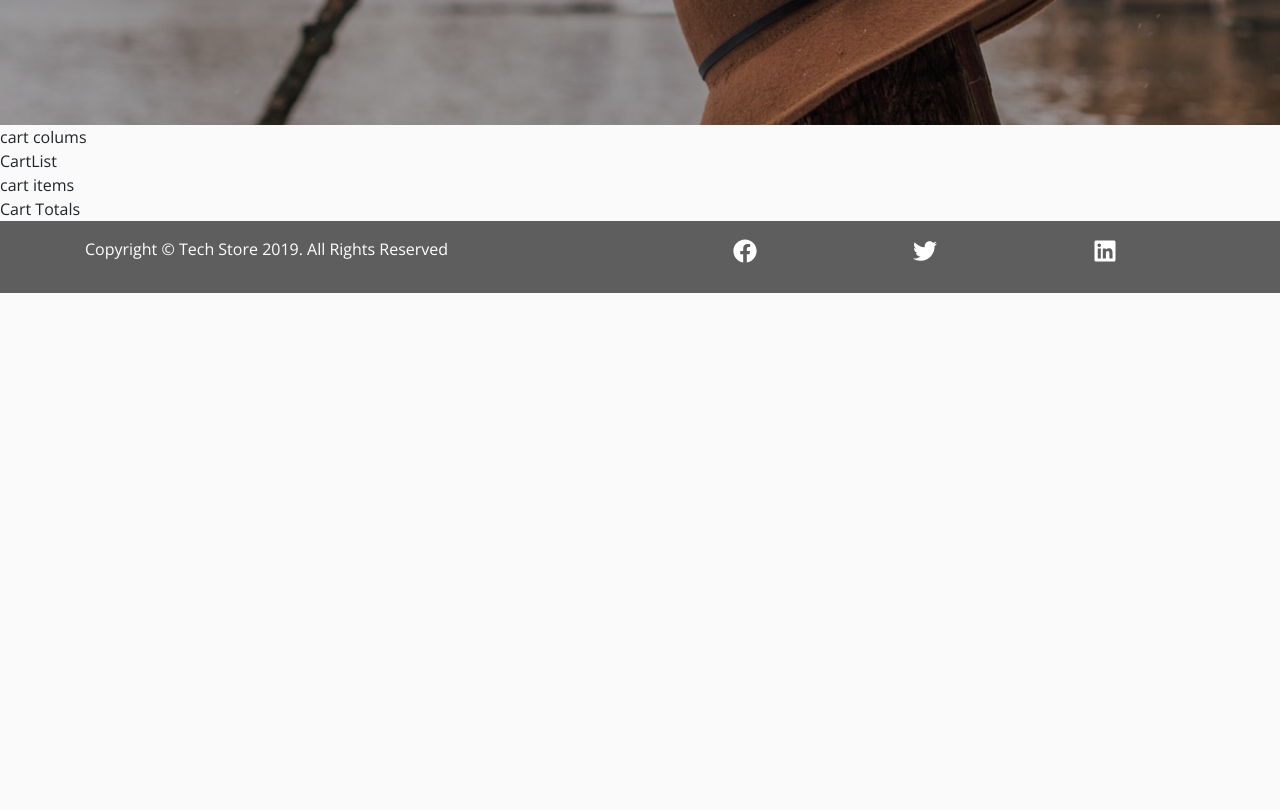
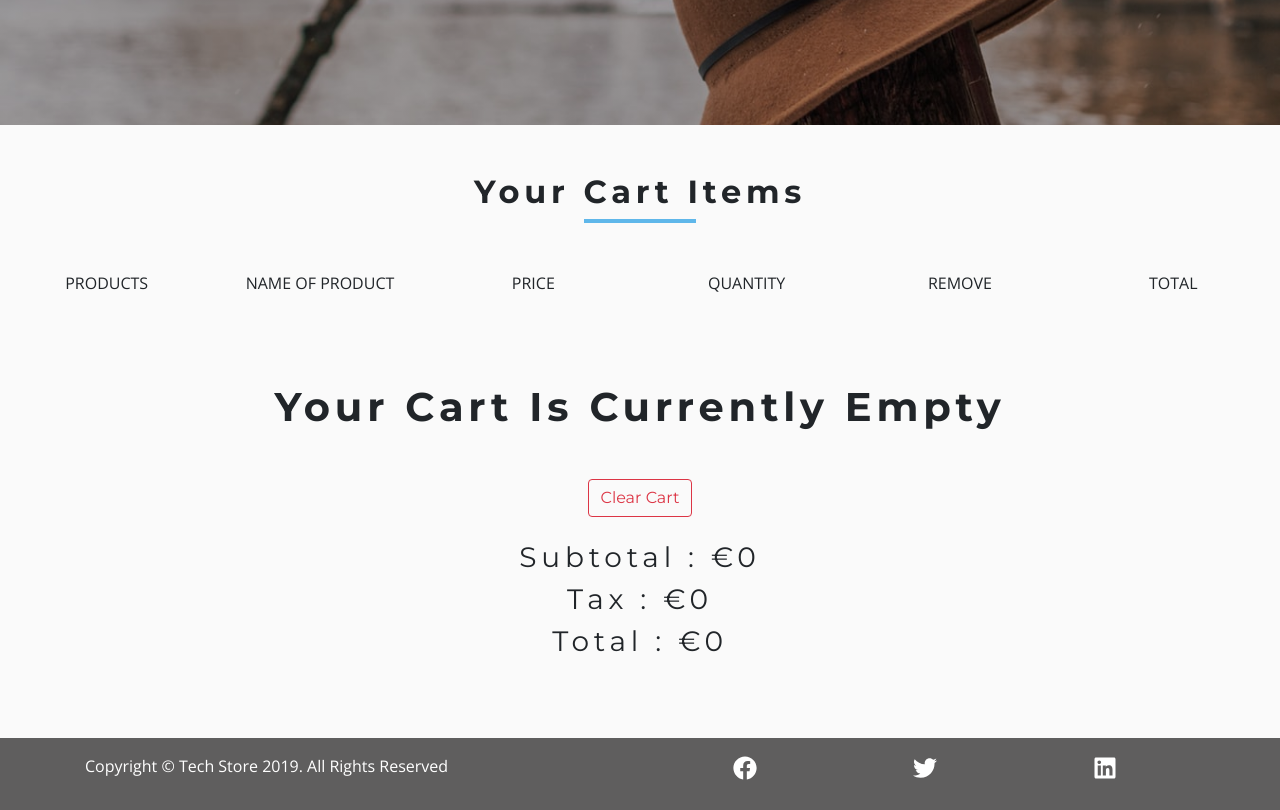
Before and after one commit to Nerijus123/react-hat-store, a React (Create React App) app: page /cart in a window 1280 px wide. Shown: the part 480-1290 px from the top of the page. Before the commit the page ends 800 px from the top, so only its background shows below. Built offline with nearby package versions, Linux system fonts and the light colour scheme.

Commit message:
cart component setup

```diff
--- a/src/components/CartPage/Cart.js
+++ b/src/components/CartPage/Cart.js
@@ -6,10 +6,17 @@
 
 export default function Cart() {
   return (
-    <div>
-      <CartColumns />
-      <CartList />
-      <CartTotals />
-    </div>
+    <section className="py-5">
+        {/* title */}
+        <div className="container">
+            <Title title="your cart items" center />
+        </div>
+        {/* cart columns */}
+        <CartColumns />
+        {/* cart list */}
+        <CartList />
+        {/* cart totals */}
+        <CartTotals />
+    </section>
   );
 }
--- a/src/components/CartPage/CartColumns.js
+++ b/src/components/CartPage/CartColumns.js
@@ -2,8 +2,39 @@
 
 export default function CartColumns() {
     return (
-        <div>
-            cart colums
+        <div className="container-fluid text-center d-none d-lg-block my-5">
+            <div className="row">
+                {/* single column */}
+                <div className="col-lg-2">
+                    <p className="text-uppercase">products</p>
+                </div>
+                {/* end of single column */}
+                {/* single column */}
+                <div className="col-lg-2">
+                    <p className="text-uppercase">name of product</p>
+                </div>
+                {/* end of single column */}
+                {/* single column */}
+                <div className="col-lg-2">
+                    <p className="text-uppercase">price</p>
+                </div>
+                {/* end of single column */}
+                {/* single column */}
+                <div className="col-lg-2">
+                    <p className="text-uppercase">quantity</p>
+                </div>
+                {/* end of single column */}
+                {/* single column */}
+                <div className="col-lg-2">
+                    <p className="text-uppercase">remove</p>
+                </div>
+                {/* end of single column */}
+                {/* single column */}
+                <div className="col-lg-2">
+                    <p className="text-uppercase">total</p>
+                </div>
+                {/* end of single column */}
+            </div>
         </div>
     )
 }
--- a/src/components/CartPage/CartList.js
+++ b/src/components/CartPage/CartList.js
@@ -1,11 +1,40 @@
 import React from "react";
+import { ProductConsumer } from "../../context";
 import CartItem from "./CartItem";
 
 export default function CartList() {
   return (
-    <div>
-      CartList
-      <CartItem />
+    <div className="container-fluid">
+      {/* row */}
+      <div className="row">
+        <div className="col">
+          <ProductConsumer>
+            {value => {
+              const { cart, increment, decrement, removeItem } = value;
+              if (cart.length === 0) {
+                return (
+                  <h1 className="text-title text-center my-4">
+                    your cart is currently empty
+                  </h1>
+                );
+              }
+              return (
+                <>
+                  {cart.map(item => (
+                    <CartItem
+                      key={item.id}
+                      cartItem={item}
+                      increment={increment}
+                      decrement={decrement}
+                      removeItem={removeItem}
+                    />
+                  ))}
+                </>
+              );
+            }}
+          </ProductConsumer>
+        </div>
+      </div>
     </div>
   );
 }
--- a/src/components/CartPage/CartTotals.js
+++ b/src/components/CartPage/CartTotals.js
@@ -1,9 +1,29 @@
-import React from 'react'
+import React from "react";
+import { ProductConsumer } from "../../context";
 
 export default function CartTotals() {
-    return (
-        <div>
-            Cart Totals
-        </div>
-    )
+  return (
+    <div className="container">
+      <div className="row">
+        <ProductConsumer>
+          {value => {
+            const { clearCart, cartSubTotal, cartTax, cartTotal } = value;
+            return (
+              <div className="col text-title text-center my-4">
+                <button
+                  className="btn btn-outline-danger text-capitalize mb-4"
+                  onClick={clearCart}
+                >
+                  clear cart
+                </button>
+                <h3>subtotal : €{cartSubTotal}</h3>
+                <h3>tax : €{cartTax}</h3>
+                <h3>total : €{cartTotal}</h3>
+              </div>
+            );
+          }}
+        </ProductConsumer>
+      </div>
+    </div>
+  );
 }
--- a/src/components/Product.js
+++ b/src/components/Product.js
@@ -34,7 +34,7 @@
               </div>
               <div className="card-body d-flex justify-content-between">
                 <p className="mb-0">{product.title}</p>
-                <p className="mb-0 text-main">${product.price}</p>
+                <p className="mb-0 text-main">€{product.price}</p>
               </div>
             </div>
           </ProductWrapper>
--- a/src/components/SideCart.js
+++ b/src/components/SideCart.js
@@ -31,7 +31,7 @@
                             })}
                         </ul>
                         <h4 className="text-capitalize text-main">
-                        cart total : ${cartTotal}
+                        cart total : €{cartTotal}
                         </h4>
                         <div className="text-center my-5">
                             <Link to="/cart" className="main-link">
```
